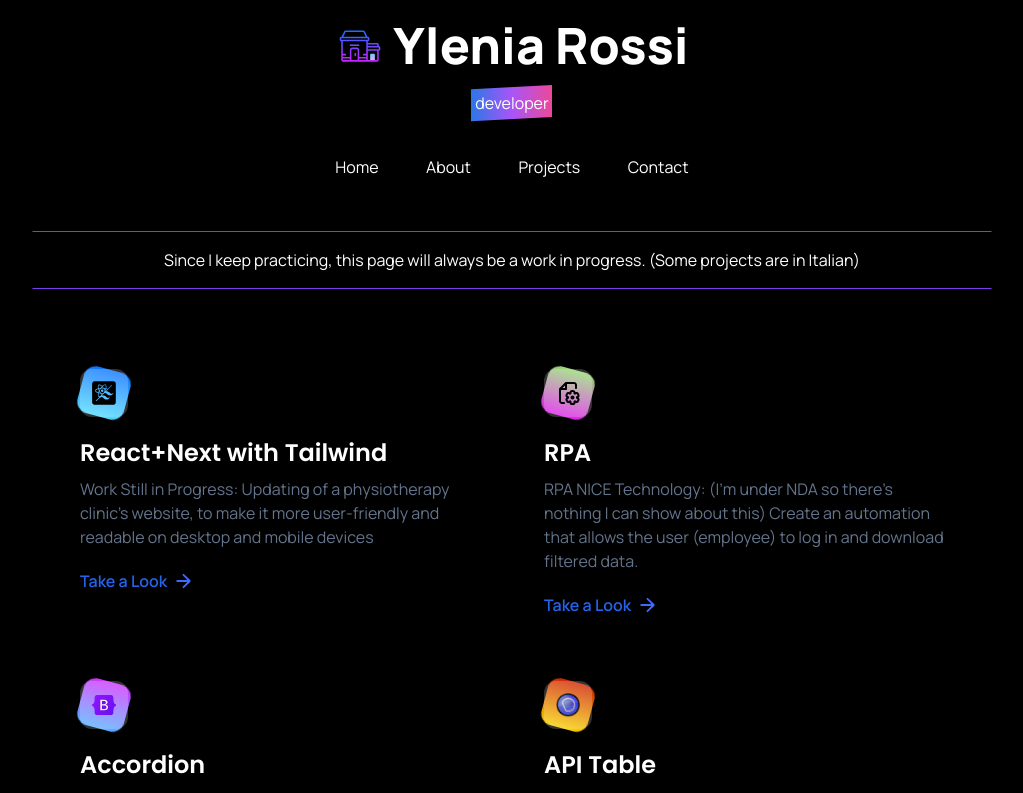
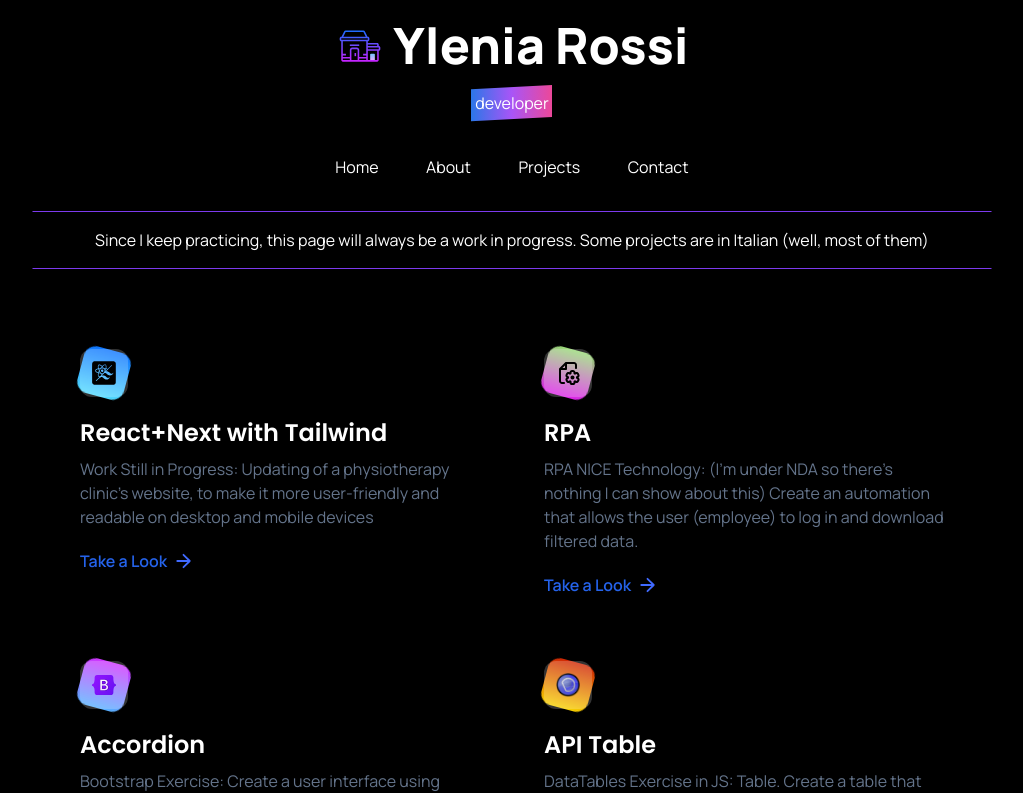
Before and after one commit to roxyle/portfolio, a Next.js app: page /Projects in a window 1280 px wide. Shown: the top 793 px of the page, without its empty margins (128-1151 px from the left). Built offline with nearby package versions, Linux system fonts and the light colour scheme.

Commit message:
edited Home intro component, contact and project pages

```diff
--- a/src/components/Intro.tsx
+++ b/src/components/Intro.tsx
@@ -2,10 +2,11 @@ import React from 'react'
 
 const Intro = () => {
   return (
-    <div className='mt-5 flex flex-col items-center px-4 md:px-8 '>
-        <div className='max-w-3xl border border-x-transparent border-y-sky-600 p-6'>
+
+    <div className='mt-5 flex flex-col items-center px-4 py-3 md:px-8 '>
+        <div className='max-w-3xl border border-x-transparent border-y-sky-600 p-5'>
             <h2 className='text-xl font-semibold mb-4 text-center'>Hello and Welcome! 👋 </h2>
-            <p className='text-left leading-relaxed text-base'>I studied <strong>Java</strong> and <strong>MySQL</strong> in 2022.
+            <p className='text-left leading-relaxed text-base pb-6'>I studied <strong>Java</strong> and <strong>MySQL</strong> in 2022.
           After gaining work experience in <strong>RPA</strong> and <strong>Project Management</strong>,
           I obtained the "Multimedia Products Designer" certification in 2023,
           further expanding my skills in HTML, CSS, and <strong>JavaScript</strong>.
@@ -18,6 +19,7 @@ const Intro = () => {
             </p>
         </div>
     </div>
+
   )
 }
 
--- a/src/pages/Contact/index.tsx
+++ b/src/pages/Contact/index.tsx
@@ -10,7 +10,7 @@ const Contact = () => {
     <Hero/>
     <section className='max-w-5xl mx-auto sm:p-8 pb-6 px-4'>
 
-      <div className='mt-5 flex flex-col gap-3 text-white'>
+      <div className='flex flex-col gap-3 text-white'>
         <p className='py-4 text-center border border-x-transparent border-y-pink-500'>
         If I have captured your attention or if you'd like to have a chat, you can contact me here:</p>
       </div>
--- a/src/pages/Projects/index.tsx
+++ b/src/pages/Projects/index.tsx
@@ -15,9 +15,9 @@ export default function Projects() {
 
    <section className='max-container'>
 
-        <div className='mt-5 flex flex-col gap-3 text-white'>
+        <div className='flex flex-col gap-3 text-white'>
           <p className='py-4 border text-center border-x-transparent border-y-violet-600'>
-            Since I keep practicing, this page will always be a work in progress. (Some projects are in Italian)</p>
+            Since I keep practicing, this page will always be a work in progress. Some projects are in Italian (well, most of them)</p>
         </div>
 
 
```
